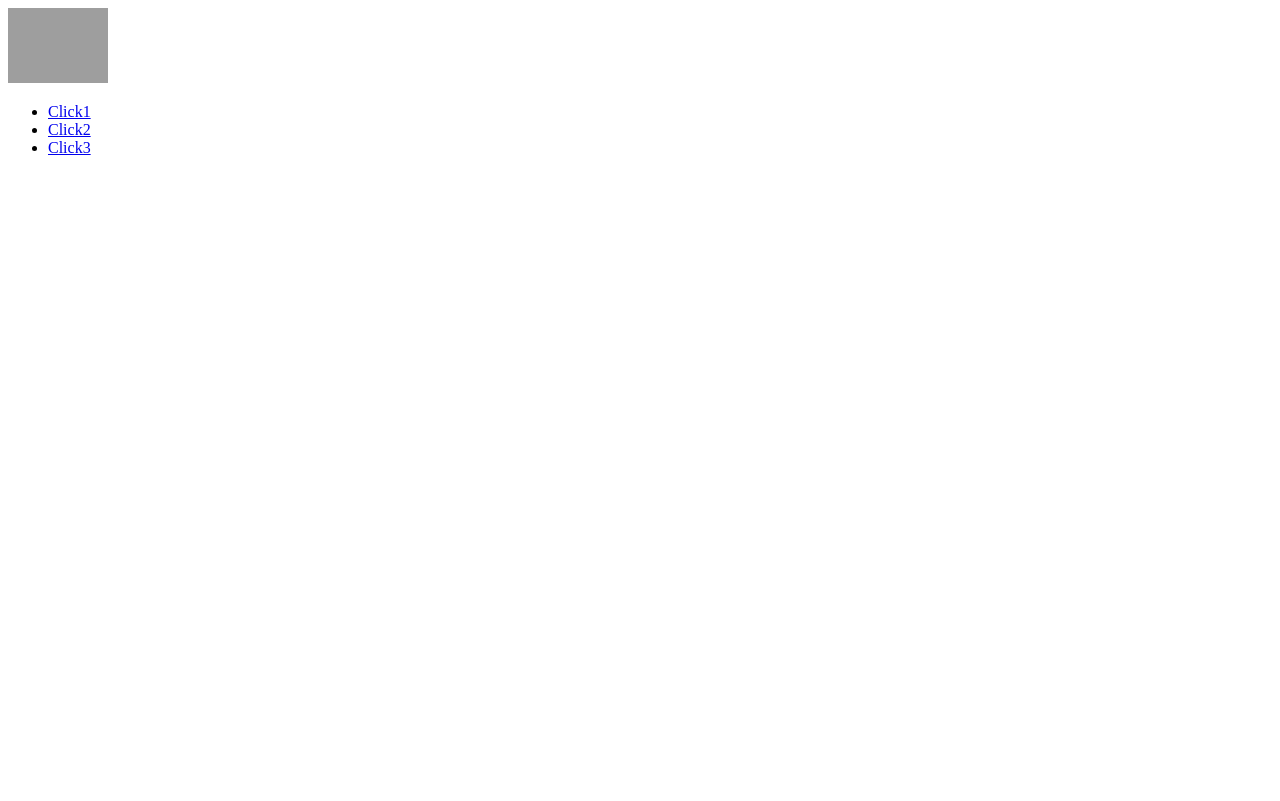
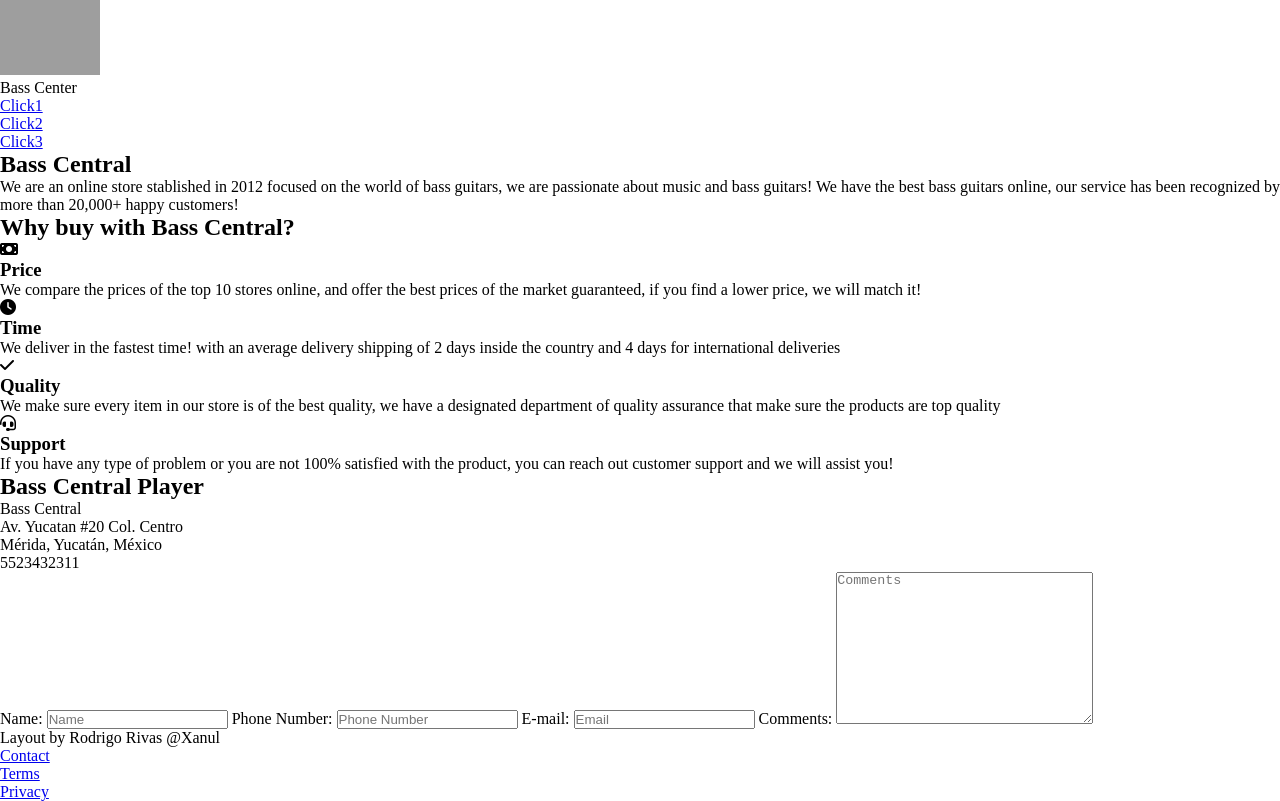
Before and after one commit to Xanul/fccLandingPage, a plain HTML site: page index.html in a window 1280 px wide. Drawn offline with Linux system fonts and the light colour scheme; grey boxes are pictures that could not be loaded; a web font is replaced by a local one.

Commit message:
Added the main structure of the project

```diff
--- a/index.html
+++ b/index.html
@@ -1,27 +1,134 @@
 <!DOCTYPE html>
 <html lang="en">
   <head>
-    <meta charset="UTF-8">
-    <meta http-equiv="X-UA-Compatible" content="IE=edge">
-    <meta name="viewport" content="width=device-width, initial-scale=1.0">
-    <link rel="preconnect" href="https://fonts.googleapis.com">
-    <link rel="preconnect" href="https://fonts.gstatic.com" crossorigin>
-    <link href="https://fonts.googleapis.com/css2?family=Nixie+One&family=RocknRoll+One&display=swap" rel="stylesheet">
-    <link rel="stylesheet" href="styles.css">
+    <meta charset="UTF-8" />
+    <meta http-equiv="X-UA-Compatible" content="IE=edge" />
+    <meta name="viewport" content="width=device-width, initial-scale=1.0" />
+    <link rel="preconnect" href="https://fonts.googleapis.com" />
+    <link rel="preconnect" href="https://fonts.gstatic.com" crossorigin />
+    <link
+      href="https://fonts.googleapis.com/css2?family=Nixie+One&family=RocknRoll+One&display=swap"
+      rel="stylesheet"
+    />
+    <script
+      src="https://kit.fontawesome.com/b5b313b3df.js"
+      crossorigin="anonymous"
+    ></script>
+    <link rel="stylesheet" href="styles.css" />
     <title>FCC Landing Page</title>
   </head>
   <body>
     <header id="header">
       <div class="logo">
-            <img src="https://i.postimg.cc/c1vPms1m/New-Project.png" alt="mainLogo" id="header-img" width="100">
+        <img
+          src="https://i.postimg.cc/c1vPms1m/New-Project.png"
+          alt="mainLogo"
+          id="header-img"
+          width="100"
+        />
+        <p class="logoTitle">Bass Center</p>
       </div>
       <nav id="nav-bar">
         <ul>
-                <li><a href="#" class="nav-link">Click1</a></li>
-                <li><a href="#" class="nav-link">Click2</a></li>
-                <li><a href="#" class="nav-link">Click3</a></li>
+          <li><a href="#mainSection" class="nav-link">Click1</a></li>
+          <li><a href="#displayMedia" class="nav-link">Click2</a></li>
+          <li><a href="#form" class="nav-link">Click3</a></li>
         </ul>
       </nav>
     </header>
+    <main>
+      <section id="mainSection">
+        <h1>Bass Central</h1>
+        <p>
+          We are an online store stablished in 2012 focused on the world of bass
+          guitars, we are passionate about music and bass guitars! We have the
+          best bass guitars online, our service has been recognized by more than
+          20,000+ happy customers!
+        </p>
+        <div class="features">
+          <h2>Why buy with Bass Central?</h2>
+          <div class="feature1">
+            <i class="fa-solid fa-money-bill"></i>
+            <h3>Price</h3>
+            <p>
+              We compare the prices of the top 10 stores online, and offer the
+              best prices of the market guaranteed, if you find a lower price,
+              we will match it!
+            </p>
+          </div>
+          <div class="feature2">
+            <i class="fa-solid fa-clock"></i>
+            <h3>Time</h3>
+            <p>
+              We deliver in the fastest time! with an average delivery shipping
+              of 2 days inside the country and 4 days for international
+              deliveries
+            </p>
+          </div>
+          <div class="feature3">
+            <i class="fa-solid fa-check"></i>
+            <h3>Quality</h3>
+            <p>
+              We make sure every item in our store is of the best quality, we
+              have a designated department of quality assurance that make sure
+              the products are top quality
+            </p>
+          </div>
+          <div class="feature4">
+            <i class="fa-solid fa-headset"></i>
+            <h3>Support</h3>
+            <p>
+              If you have any type of problem or you are not 100% satisfied with
+              the product, you can reach out customer support and we will assist
+              you!
+            </p>
+          </div>
+        </div>
+      </section>
+      <section id="displayMedia">
+          <h2>Bass Central Player</h2>
+        <!-- <iframe width="560" height="315" src="https://www.youtube.com/embed/HfMSVigkETo" title="YouTube video player" frameborder="0" allow="accelerometer; autoplay; clipboard-write; encrypted-media; gyroscope; picture-in-picture" allowfullscreen></iframe> -->
+      </section>
+      <section id="form">
+          <div class="contactInfo">
+              <p>Bass Central</p>
+              <p>Av. Yucatan #20 Col. Centro</p>
+              <p>Mérida, Yucatán, México</p>
+              <p>5523432311</p>
+          </div>
+          <div class="contactForm">
+              <form action="https://www.freecodecamp.com/email-submit">
+                <label for="nameInput">
+                    Name:
+                    <input type="text" id="nameInput" placeholder="Name">
+                </label>
+                <label for="phoneInput">
+                    Phone Number:
+                    <input type="number" id="phoneInput" placeholder="Phone Number">
+                </label>
+                <label for="emailInput">
+                    E-mail:
+                    <input type="email" id="emailInput" placeholder="Email">
+                </label>
+                <label for="commentsInput">
+                    Comments:
+                    <textarea name="comments" id="commentsInput" cols="30" rows="10" placeholder="Comments"></textarea>
+                </label>
+              </form>
+          </div>
+      </section>
+    </main>
+    <footer>
+        <div class="footerLogo">
+            Layout by Rodrigo Rivas @Xanul
+        </div>
+        <div class="footerLinks">
+            <ul>
+                <li><a href="#">Contact</a></li>
+                <li><a href="#">Terms</a></li>
+                <li><a href="#">Privacy</a></li>
+            </ul>
+        </div>
+    </footer>
   </body>
 </html>
--- a/styles.css
+++ b/styles.css
@@ -0,0 +1,6 @@
+* {
+    box-sizing: border-box;
+    padding: 0;
+    margin: 0;
+    /* border: 1px solid black; */
+}
```
Lines whose indentation alone changed are shown as unchanged.
